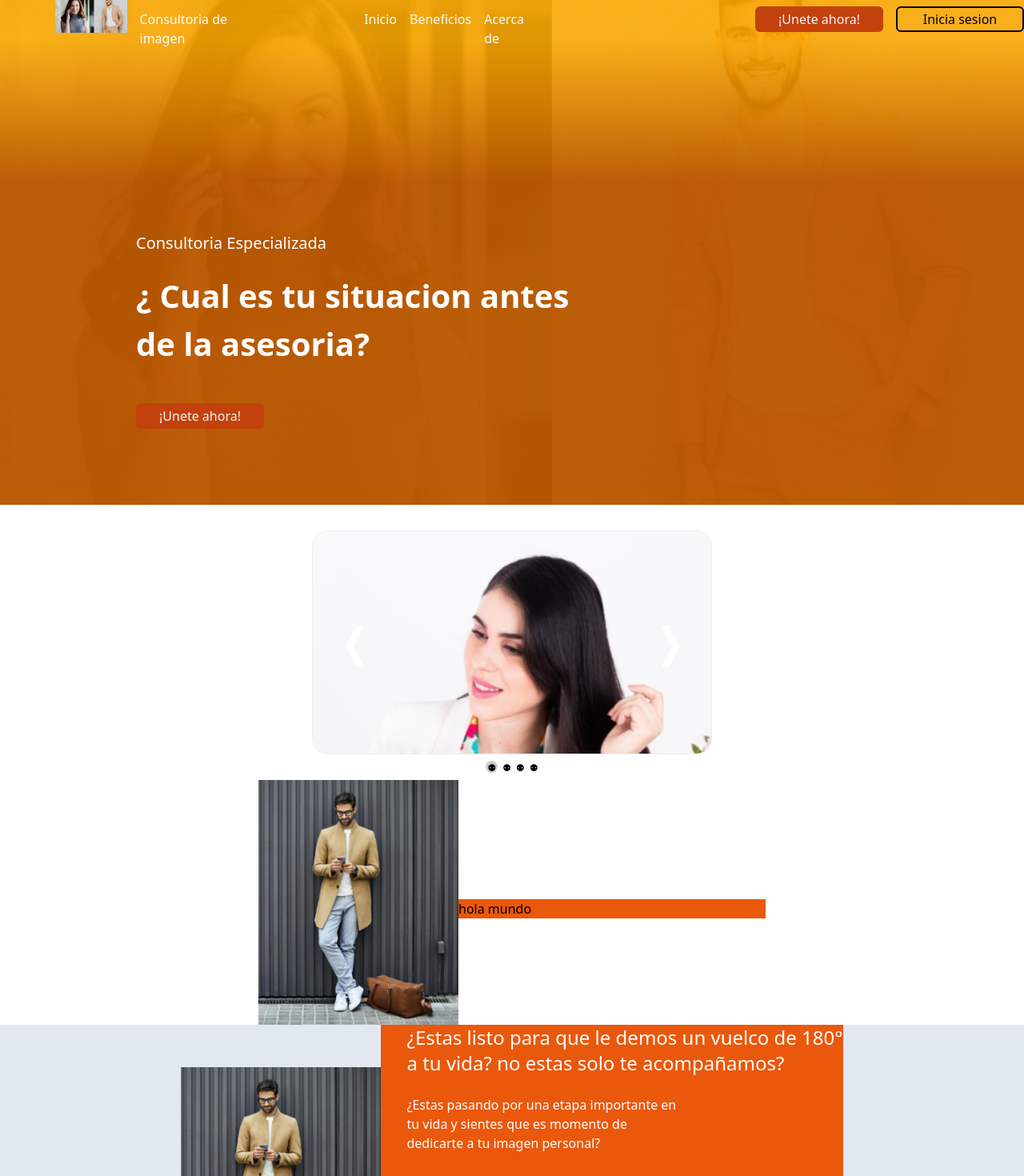
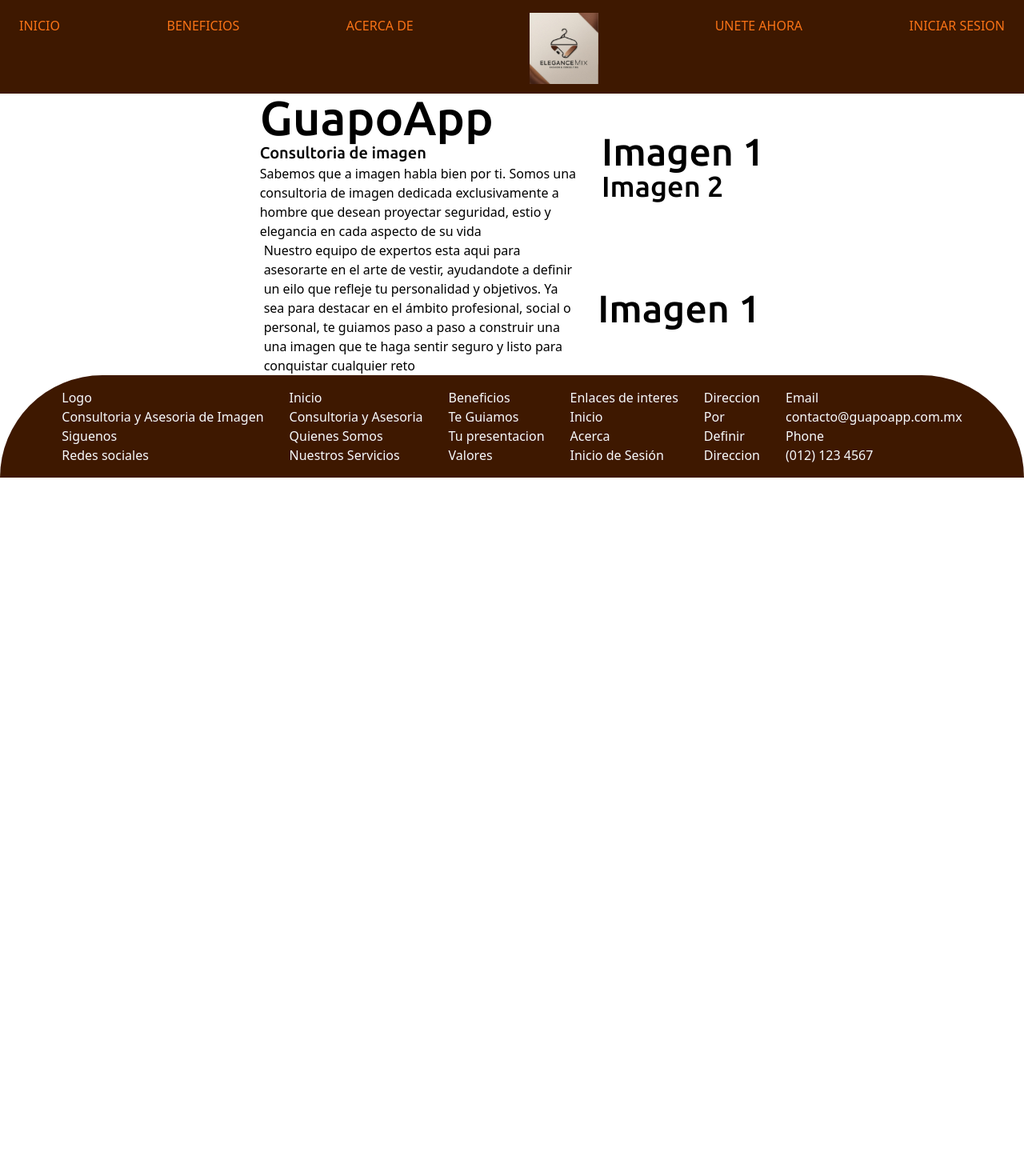
Before and after one commit to GuapoApp/guapoapp-front-next, a Next.js app: page / in a window 1280 px wide. Shown: the top 1470 px of the page at 80% size. After the commit the page ends 800 px from the top, so only its background shows below. Built offline with nearby package versions, Linux system fonts and the light colour scheme.

Commit message:
feat: new design landing page

```diff
--- a/pages/components/Footer.jsx
+++ b/pages/components/Footer.jsx
@@ -2,7 +2,7 @@ export default function Footer() {
   return (
     <footer className='flex flex-cols-6 gap-8 text-slate-50
                        justify-center items-center
-                       p-4 bg-orange-600 text-gray-600'>
+                       p-4 bg-[#3E1800] rounded-t-full w-full h-42 text-orange-400'>
       <div>
         <ul>Logo</ul>
         <ul>Consultoria y Asesoria de Imagen</ul>
--- a/pages/components/NavBar.jsx
+++ b/pages/components/NavBar.jsx
@@ -3,43 +3,27 @@ import Link from 'next/link'
 export default function Navbar() {
   return (
     <>
-      <nav className="navBarPosition flex justify-between items-center py-4">
-        <div className='flex flex-cols-4'>
-          <div className='flex flex-rows-1 gap-4 ml-16 pt-2'>
-            <div>
-              <Image src='/landing.jpg' width={100} height={100} alt='Logo' />
-            </div>
-            <div className='text-slate-50'>Consultoria de imagen</div>
-          </div>
 
-          <div className='flex flex-rows-1 gap-4 ml-32 pt-2'>
-            <div className='text-slate-50'>Inicio</div>
-            <div className='text-slate-50'>Beneficios</div>
-            <div className='text-slate-50'>Acerca de </div>
-          </div>
+            <div className='flex flex-row bg-[#3E1800] h-2/3 justify-between
+                  pr-6  pl-6  pt-5 pl-5 text-orange-500 mt-auto mb-auto'>
 
-          <div className='flex flex-rows-1 gap-4 ml-72 pt-1'>
-            <div>
-              <Link href=''>
-              <button
-                className='bg-orange-700
-               rounded-md w-40 h-8 text-gray-100'
-              >
-                ¡Unete ahora!
-              </button>
-              </Link>
-            </div>
-            <div>
-              <Link href='/login'>
-                  <button className='rounded-md border-solid
-                    border-2 border-black text-black w-40 h-8'>
-                    Inicia sesion
-                </button>
-              </Link>
-            </div>
-          </div>
-        </div>
-      </nav>
+              <Link className='' href='/'>INICIO</Link>
+              <Link href='/'>BENEFICIOS</Link>
+              <Link href='/'>ACERCA DE</Link>
+              <Image
+                className='p-3'
+                src='/logo-elegance-mix.svg'
+                alt='GuapoApp Logo'
+                width={110}
+                height={110}
+
+               />
+
+              <Link href='/'>UNETE AHORA </Link>
+              <Link href='/'>INICIAR SESION</Link>
+              </div>
+
+
     </>
   )
 }
--- a/pages/components/sections.jsx
+++ b/pages/components/sections.jsx
@@ -1,82 +1,55 @@
 import Image from 'next/image'
 import Carrousel from './Carrousel'
 import Link from 'next/link'
+import Navbar from './NavBar'
+import Header1 from '@/components/Header1'
+import Header2 from '@/components/Header2'
+import Header3 from '@/components/Header3'
+import Header5 from '@/components/Header5'
+import Header6 from '@/components/Header6'
 export default function Sections() {
 
   return (
-    <><div>
-      <section className='flex flex-rows-1 justify-center items-center'>
-      <div className='smallText'>Consultoria Especializada</div>
-      <div className='topText bt-8'>
-            <p>¿ Cual es tu situacion antes </p>
-            <p> de la asesoria?</p></div>
-         <div className='buttonPosition'>
-         <Link href=''>
-              <button
-                className='bg-orange-700
-               rounded-md w-40 h-8 text-gray-100'
-              >
-                ¡Unete ahora!
-              </button>
-              </Link>
-         </div>
-        <Image src='/Fondolanding.jpg' width={1440} height={438} alt='Logo' />
-      </section>
-      <div className='mt-8 mb-8'>
-      <Carrousel />
+    <>
+    {/*First section of the landing page */}
+    <div className='flex flex-row items-center justify-center gap-8'>
+      <div>
+        <p> <Header1 text="GuapoApp"/></p>
+        <p> <Header6 text="Consultoria de imagen"/></p>
+       <article className='text-balance'>
+          <p>
+              <p>Sabemos que a imagen habla bien por ti. Somos una</p>
+              <p>consultoria de imagen dedicada exclusivamente a </p>
+              <p>hombre que desean proyectar seguridad, estio y</p>
+              <p>elegancia en cada aspecto de su vida</p>
+          </p>
+        </article>
       </div>
-
-    <div className='flex flex-cols-2 items-center justify-center mt-12'>
-      <div className='items-center justify-center'>
-          <Image src='/wall.jpg' width={250} height={384} alt='Logo' />
-      </div>
-      <div className='bg-orange-600 w-96'>
-        hola mundo
+      <div>
+          <Header2 text="Imagen 1 " />
+          <Header3 text="Imagen 2 " />
       </div>
     </div>
+  {/* second section of landing page*/}
+  <div className='flex flex-row items-center
+
+                  justify-center gap-8'>
+    <div>
+      <p>Nuestro equipo de expertos esta aqui para </p>
+      <p>asesorarte en el arte de vestir, ayudandote a definir</p>
+      <p>un eilo que refleje tu personalidad y objetivos. Ya</p>
+      <p>sea para destacar en el ámbito profesional, social o</p>
+      <p>personal, te guiamos paso a paso a construir una</p>
+      <p>una imagen que te haga sentir seguro y listo para</p>
+      <p>conquistar cualquier reto</p>
+    </div>
+    <div>
+    <Header2 text="Imagen 1 " />
+
+    </div>
+  </div>
 
 
-      <div className='flex flex-cols-2 bg-slate-200 items-center justify-center mb-2 h-auto'>
-        <div><Image className='pt-5 pb-2' src='/wall.jpg' width={250} height={438} alt='Logo' /></div>
-        <div className='bg-orange-600 w-auto mb-8 h-96 '>
-          <div className='pl-8 text-2xl text-white '>
-              <p >¿Estas listo para que le demos un vuelco de 180°</p>
-              <p >a tu vida? no estas solo te acompañamos?</p>
-           </div>
-              <div className='text-ml text-white pt-6'>
-                <div className=' pl-8 mb-8'>
-                <ul>
-                  <p> ¿Estas pasando por una etapa importante en </p>
-                  <p> tu vida y sientes que es momento de </p>
-                  <p> dedicarte a tu imagen personal?</p>
-                </ul>
-                </div>
-                <div className='pl-8 mb-8'>
-                <ul>
-                  <p> ¿Estas pasando por una etapa importante en </p>
-                  <p> tu vida y sientes que es momento de </p>
-                  <p> dedicarte a tu imagen personal?</p>
-                </ul>
-                </div>
-                <div className='pl-8 mb-8'>
-                  <ul>
-                  <p> ¿Estas pasando por una etapa importante en </p>
-                  <p> tu vida y sientes que es momento de </p>
-                  <p> dedicarte a tu imagen personal?</p>
-                  </ul>
-                </div>
-
-              </div>
-
-
-        </div>
-
-    </div>
-
-
-
-
-</div>
     </>
   )
 }
--- /dev/null
+++ b/pages/test/index.jsx
@@ -0,0 +1,21 @@
+import Header1 from "@/components/Header1";
+import Header2 from "@/components/Header2";
+import Navbar from "../components/NavBar";
+
+export default function Test(){
+    return(
+<>
+    <div className="bg-[url('/Fondolanding.jpg')] w-1240 h-780
+     bg-cover bg-center items-center justify-center">
+       <Navbar />
+        <div className="pt-28 text-white">
+            <Header1 text="Hola mundo"/>
+        </div>
+        <div>
+            <Header2 text="Hola mundo"/>
+        </div>
+    </div>
+</>
+
+    )
+}
```
